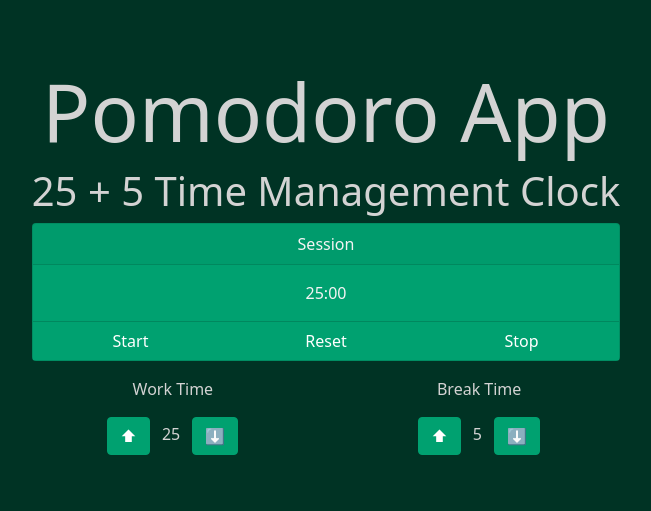
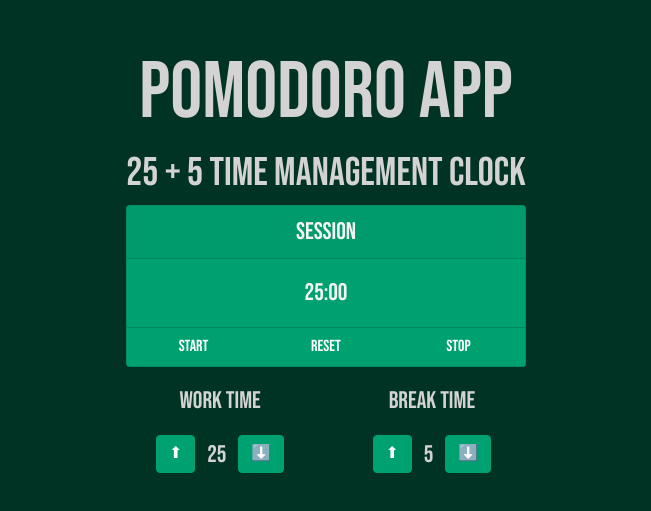
Before and after one commit to A3AJAGBE/react-pomodoro-app, a React (Create React App) app: page / in a window 1280 px wide. Shown: the part 125-636 px from the top of the page, without its empty margins (314-965 px from the left). Built offline with nearby package versions, Linux system fonts and the light colour scheme.

Commit message:
Add font size and family to app-container css

```diff
--- a/src/App.css
+++ b/src/App.css
@@ -13,6 +13,8 @@
   display: flex;
   align-items: center;
   justify-content: center;
+  font-size: 1.5rem;
+  font-family: 'Bebas Neue', cursive;
 }
 
 #App-Card {
```
